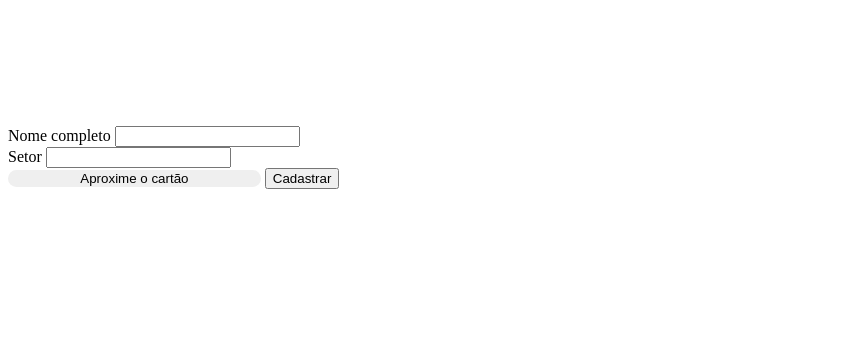
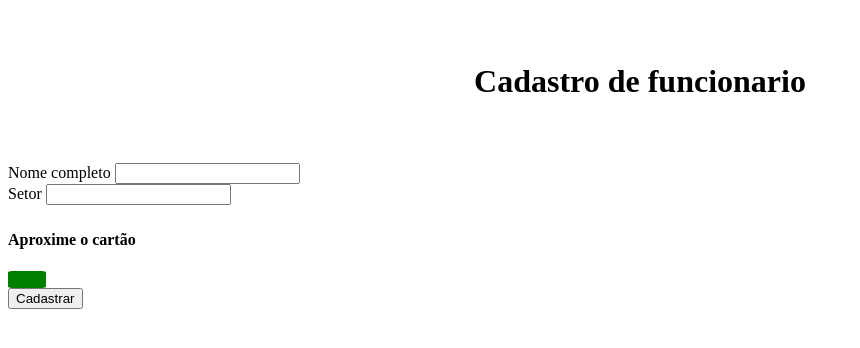
Before and after one commit to mercurio236/SiteIOT, a PHP site: page /cadastro.php in a window 1280 px wide. Shown: the top 348 px of the page, without its empty margins (0-860 px from the left). Run offline with PHP 8.4, Linux system fonts and the light colour scheme.

Commit message:
alterado o css

```diff
--- a/cadastro.php
+++ b/cadastro.php
@@ -7,16 +7,20 @@
     <title>Document</title>
     <style>
         #cadastrarCard {
-            border-radius: 20px 20px;
-            width: 20%;
-            height: 30%;
+            border-radius: 10%;
+            width: 3%;
             border: none;
+            background-color: green;
+            color: white;
         }
     </style>
 </head>
 
 <body>
-    <form style="margin-top: 10%;">
+    <div class="container">
+        <h1 style="text-align: center; margin-top: 5%;">Cadastro de funcionario</h1>
+    </div>
+    <form style="margin-top: 5%;">
         <div class="form-row">
             <div class="form-group col-md-6">
                 <label for="inputEmail4">Nome completo</label>
@@ -27,7 +31,11 @@
                 <input type="text" class="form-control" id="setorUsuario">
             </div>
         </div>
-        <input type="button" value="Aproxime o cartão" id="cadastrarCard">
+        <div>
+            <h4 style="margin-top: 2%;">Aproxime o cartão</h4>
+            <input type="button" id="cadastrarCard">
+        </div>
+
         <button type="submit" class="btn btn-primary" id="btnCard">Cadastrar</button>
     </form>
     <script src="js/estilo.js"></script>
```
